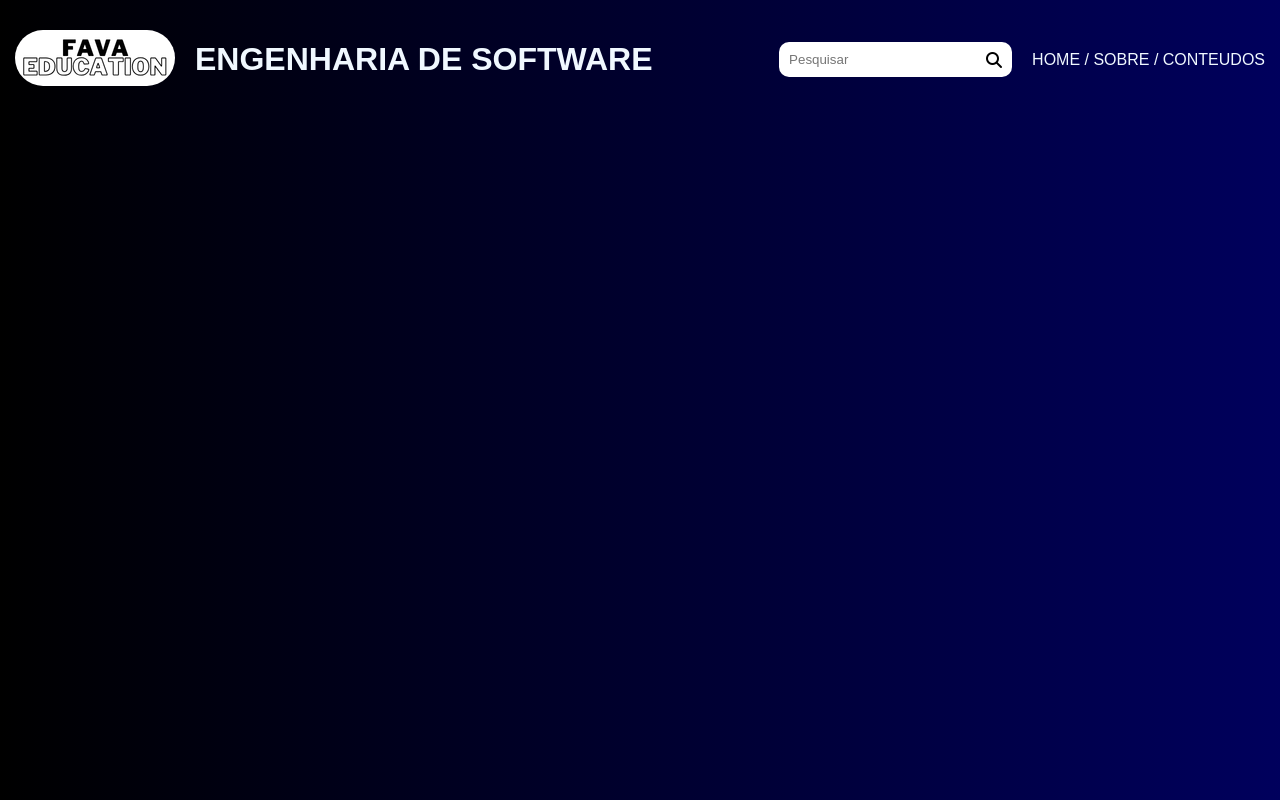
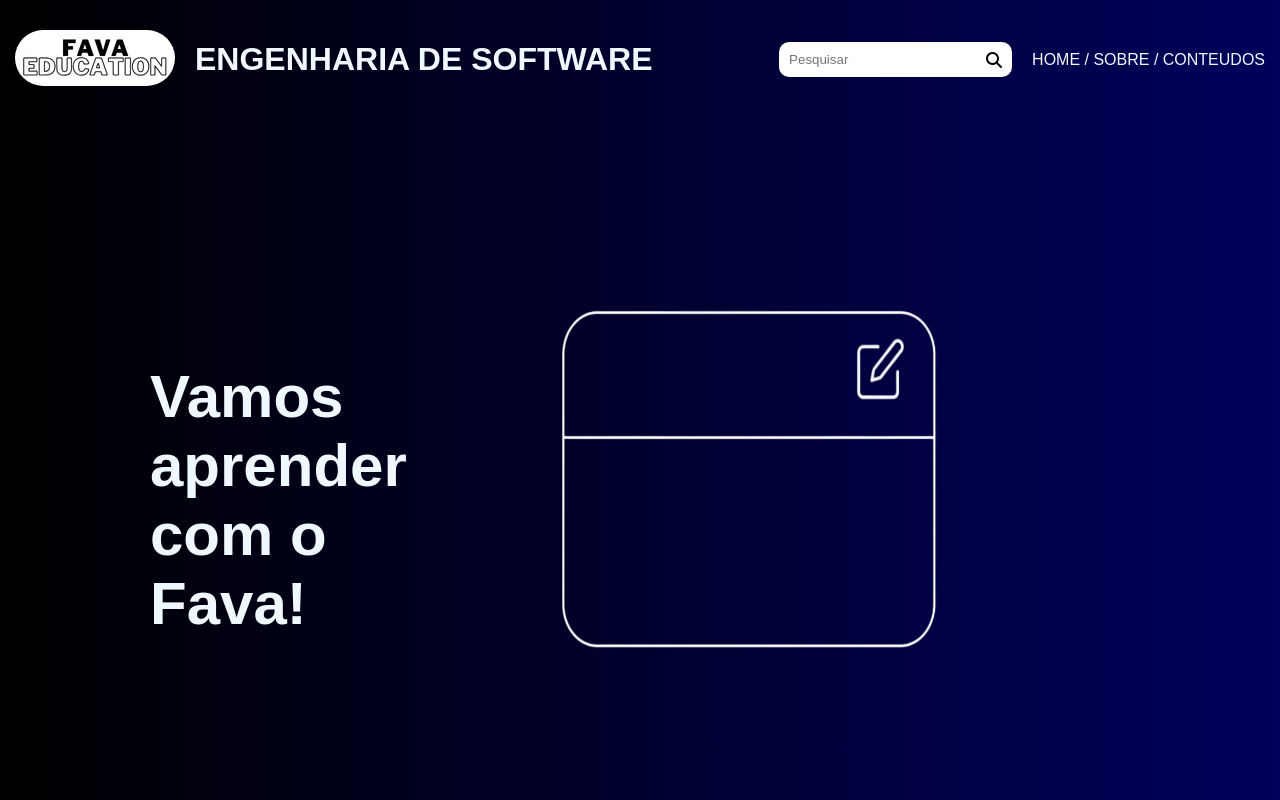
Before and after one commit to Quartelf/Fava-Education, a plain HTML site: page index.html in a window 1280 px wide. Drawn offline with Linux system fonts and the light colour scheme.

Commit message:
fiz  mais codigo para o site

```diff
--- a/index.css
+++ b/index.css
@@ -65,3 +65,32 @@ input {
     border: none;
     outline: 0;
 }
+
+
+.container-titulo{
+    display: flex;
+    color: aliceblue;
+    margin-top: 20px;
+    justify-content: space-between;
+    padding-left: 15px;
+    padding-right: 15px;
+
+}
+
+.titulo{
+    color: aliceblue;
+    display: flex;
+    align-items: center;
+    gap: 10px;
+    justify-content: space-between;
+    padding-left: 150px;
+    padding-top: 150px;
+    font-size: 40px;
+    padding-right: 150px;
+
+}
+
+.bloco{
+    width: 700px;
+    height: 500px;
+}
--- a/index.html
+++ b/index.html
@@ -28,13 +28,22 @@
                     <i class="fa fa-search"></i>
                 </div>
             </div>
-<div class="home">
+            <div class="home">
                 <p>HOME / SOBRE / CONTEUDOS</p>
             </div>
         </div>
+    </div>
+    <script src="index.js"></script>
+
+    <div class="container_titulo">
+        <div class="titulo">
+            <h2>Vamos aprender com o Fava!</h2>
+            <img src="bloco.png" class="bloco">
+
+        </div>
 
     </div>
-    <script src="index.js"></script>
+
 </body>
 
 </html>
```
Also changed, not shown: bloco.png (added).
